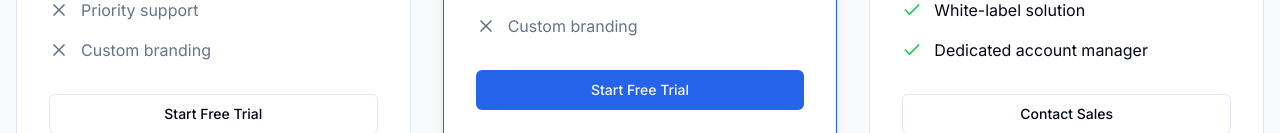
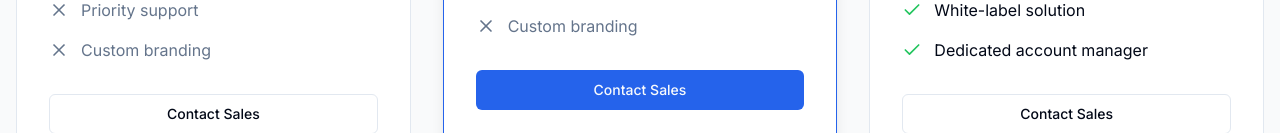
Before and after one commit to Bytix-in/ServeNowpay, a Next.js app: page /pricing in a window 1280 px wide. Shown: the part 819-952 px from the top of the page. Built offline with nearby package versions, Linux system fonts and the light colour scheme.

Commit message:
Update the price page

```diff
--- a/src/app/(public)/pricing/page.tsx
+++ b/src/app/(public)/pricing/page.tsx
@@ -3,6 +3,7 @@
 import { motion } from 'framer-motion'
 import { Check, X } from 'lucide-react'
 import { Button } from '@/components/ui/Button'
+import Link from 'next/link'
 
 export default function PricingPage() {
   const plans = [
@@ -126,12 +127,14 @@ export default function PricingPage() {
               ))}
             </ul>
 
-            <Button
-              className="w-full"
-              variant={plan.popular ? 'default' : 'outline'}
-            >
-              {plan.name === 'Enterprise' ? 'Contact Sales' : 'Start Free Trial'}
-            </Button>
+            <Link href="/contact" className="w-full">
+              <Button
+                className="w-full"
+                variant={plan.popular ? 'default' : 'outline'}
+              >
+                Contact Sales
+              </Button>
+            </Link>
           </motion.div>
         ))}
       </div>
```
